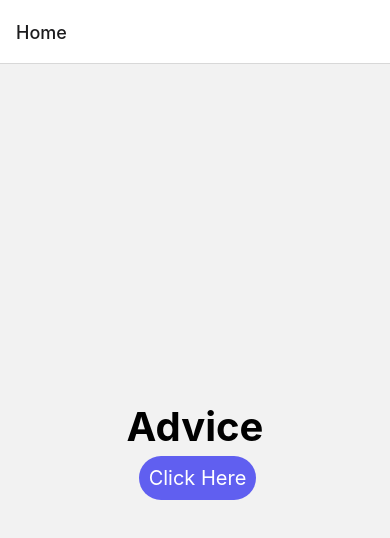
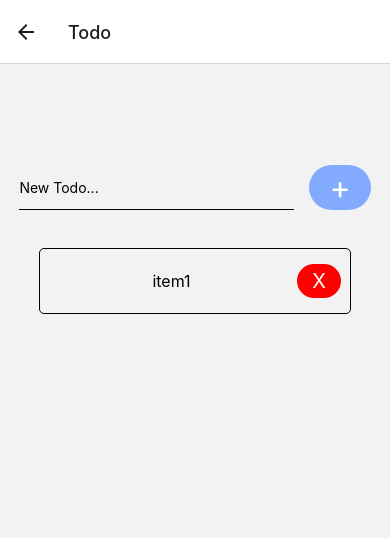
Before and after one commit to TanmayJain33/RNTestingDemo, a React Native app: screen /Todo in a window 390 px wide. Shown: the top 538 px of the page. Built offline with nearby package versions, Linux system fonts and the light colour scheme.

Commit message:
Add Todo Functionality

```diff
--- a/App.tsx
+++ b/App.tsx
@@ -3,6 +3,7 @@ import {NavigationContainer} from '@react-navigation/native';
 import {createNativeStackNavigator} from '@react-navigation/native-stack';
 import Home from './src/Home';
 import Advice from './src/Advice';
+import Todo from './src/Todo';
 
 const Stack = createNativeStackNavigator();
 
@@ -12,6 +13,7 @@ export default function App() {
       <Stack.Navigator initialRouteName="Home">
         <Stack.Screen name="Home" component={Home} />
         <Stack.Screen name="Advice" component={Advice} />
+        <Stack.Screen name="Todo" component={Todo} />
       </Stack.Navigator>
     </NavigationContainer>
   );
--- a/src/Home.tsx
+++ b/src/Home.tsx
@@ -33,6 +33,28 @@ export default function Home({navigation}: any) {
           backgroundColor: '#000',
         }}
       />
+      <View
+        style={{
+          alignItems: 'center',
+          flex: 1,
+          justifyContent: 'center',
+        }}>
+        <Text style={{fontSize: 40, fontWeight: '700', color: '#000'}}>
+          Todo
+        </Text>
+        <TouchableOpacity
+          style={{
+            margin: 5,
+            marginLeft: 10,
+            backgroundColor: '#605ff0',
+            borderRadius: 40,
+          }}
+          onPress={() => navigation.navigate('Todo')}>
+          <Text style={{fontSize: 20, color: '#fff', padding: 10}}>
+            Click Here
+          </Text>
+        </TouchableOpacity>
+      </View>
     </View>
   );
 }
--- /dev/null
+++ b/src/Todo.tsx
@@ -0,0 +1,145 @@
+import React, {useState} from 'react';
+import {
+  View,
+  StyleSheet,
+  FlatList,
+  TouchableWithoutFeedback,
+  Keyboard,
+  KeyboardAvoidingView,
+  TextInput,
+  TouchableOpacity,
+  Text,
+} from 'react-native';
+
+export default function Todo() {
+  const [todos, setTodos] = useState([{text: 'item1', key: '1'}]);
+  const [text, setText] = useState('');
+
+  const changeHandler = (val: string) => {
+    setText(val);
+  };
+
+  const pressHandler = (key: string) => {
+    setTodos(todos.filter(todo => todo.key != key));
+  };
+
+  const submitHandler = (text: string) => {
+    setTodos([{text: text, key: Math.random().toString()}, ...todos]);
+  };
+
+  return (
+    <TouchableWithoutFeedback
+      onPress={() => {
+        Keyboard.dismiss();
+      }}>
+      <View style={styles.container}>
+        <View style={styles.inputArea}>
+          <View style={styles.addContent}>
+            <TextInput
+              style={styles.input}
+              placeholder="New Todo..."
+              onChangeText={changeHandler}
+            />
+            <TouchableOpacity
+              style={styles.addButton}
+              onPress={() => submitHandler(text)}>
+              <Text style={styles.addText}>+</Text>
+            </TouchableOpacity>
+          </View>
+        </View>
+        <View style={styles.listArea}>
+          <View style={styles.itemContainer}>
+            <FlatList
+              data={todos}
+              renderItem={({item}) => {
+                return (
+                  <View style={styles.listContainer}>
+                    <View style={styles.textArea}>
+                      <Text
+                        adjustsFontSizeToFit
+                        style={{marginLeft: 15, fontSize: 16}}>
+                        {item.text}
+                      </Text>
+                    </View>
+                    <View style={styles.buttonArea}>
+                      <TouchableOpacity
+                        onPress={() => pressHandler(item.key)}
+                        style={styles.button}>
+                        <Text style={{color: '#fff', fontSize: 20}}>X</Text>
+                      </TouchableOpacity>
+                    </View>
+                  </View>
+                );
+              }}
+            />
+          </View>
+        </View>
+      </View>
+    </TouchableWithoutFeedback>
+  );
+}
+
+const styles = StyleSheet.create({
+  container: {flex: 1, alignItems: 'center'},
+  inputArea: {
+    flex: 2,
+    justifyContent: 'flex-end',
+    alignItems: 'center',
+  },
+  listArea: {
+    flex: 8,
+    paddingTop: 20,
+    alignItems: 'center',
+    marginVertical: 15,
+    width: '80%',
+  },
+  addContent: {
+    width: '100%',
+    flexDirection: 'row',
+  },
+  input: {
+    width: 275,
+    borderBottomColor: 'black',
+    borderBottomWidth: 1,
+  },
+  addButton: {
+    backgroundColor: 'rgb(130, 170, 255)',
+    paddingVertical: 3,
+    paddingHorizontal: 20,
+    borderRadius: 50,
+    marginLeft: 15,
+  },
+  addText: {
+    color: '#fff',
+    fontSize: 32,
+  },
+  itemContainer: {
+    width: '100%',
+  },
+  listContainer: {
+    borderWidth: 1,
+    borderColor: '#000',
+    paddingVertical: 15,
+    flexDirection: 'row',
+    flex: 1,
+    width: '100%',
+    borderRadius: 5,
+    marginVertical: 3,
+  },
+  textArea: {
+    flex: 8,
+    justifyContent: 'center',
+    alignItems: 'center',
+  },
+  buttonArea: {
+    flex: 2,
+    justifyContent: 'center',
+    alignItems: 'center',
+  },
+  button: {
+    borderRadius: 20,
+    backgroundColor: 'red',
+    paddingVertical: 5,
+    paddingHorizontal: 15,
+  },
+});
```
